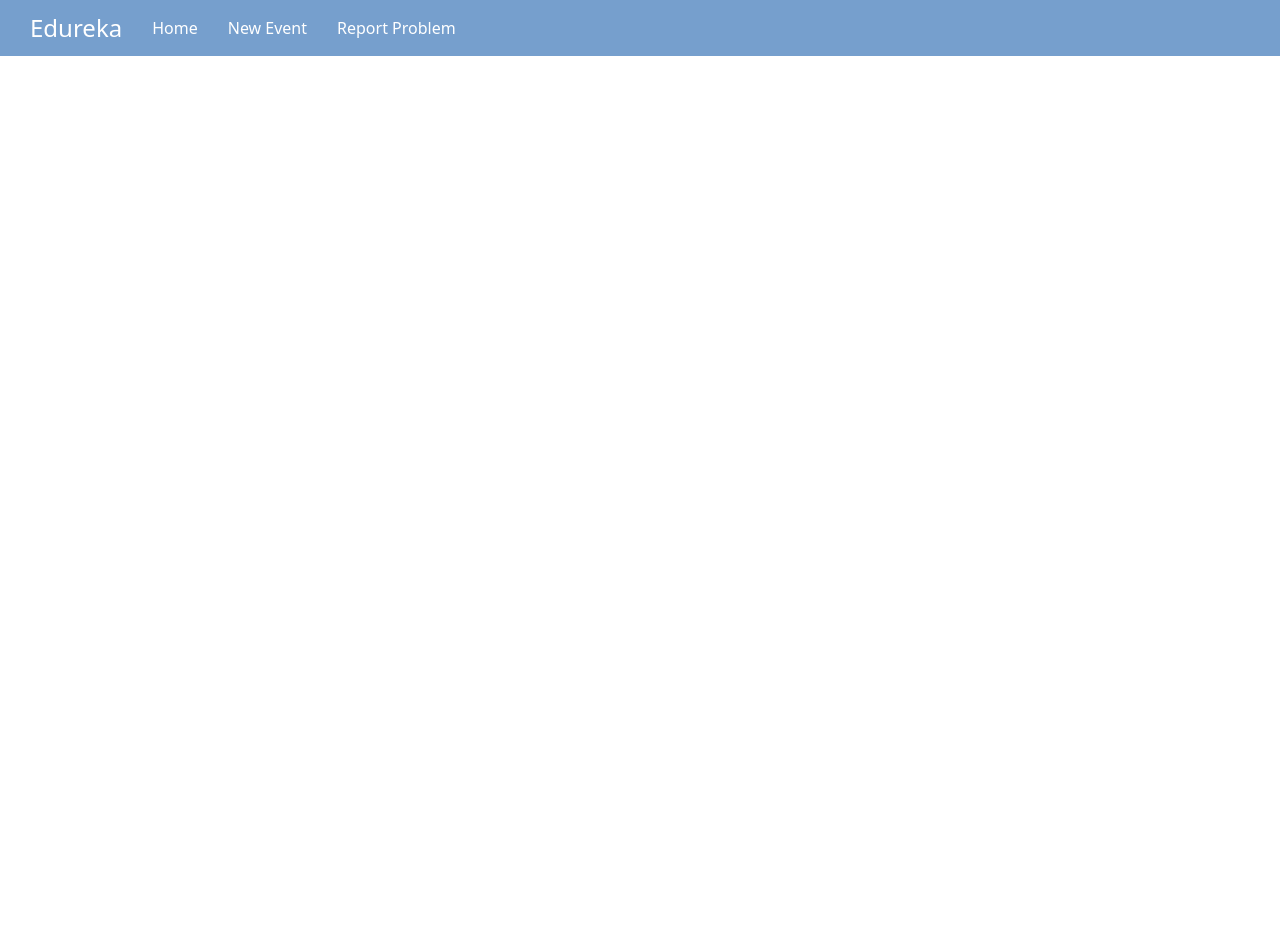
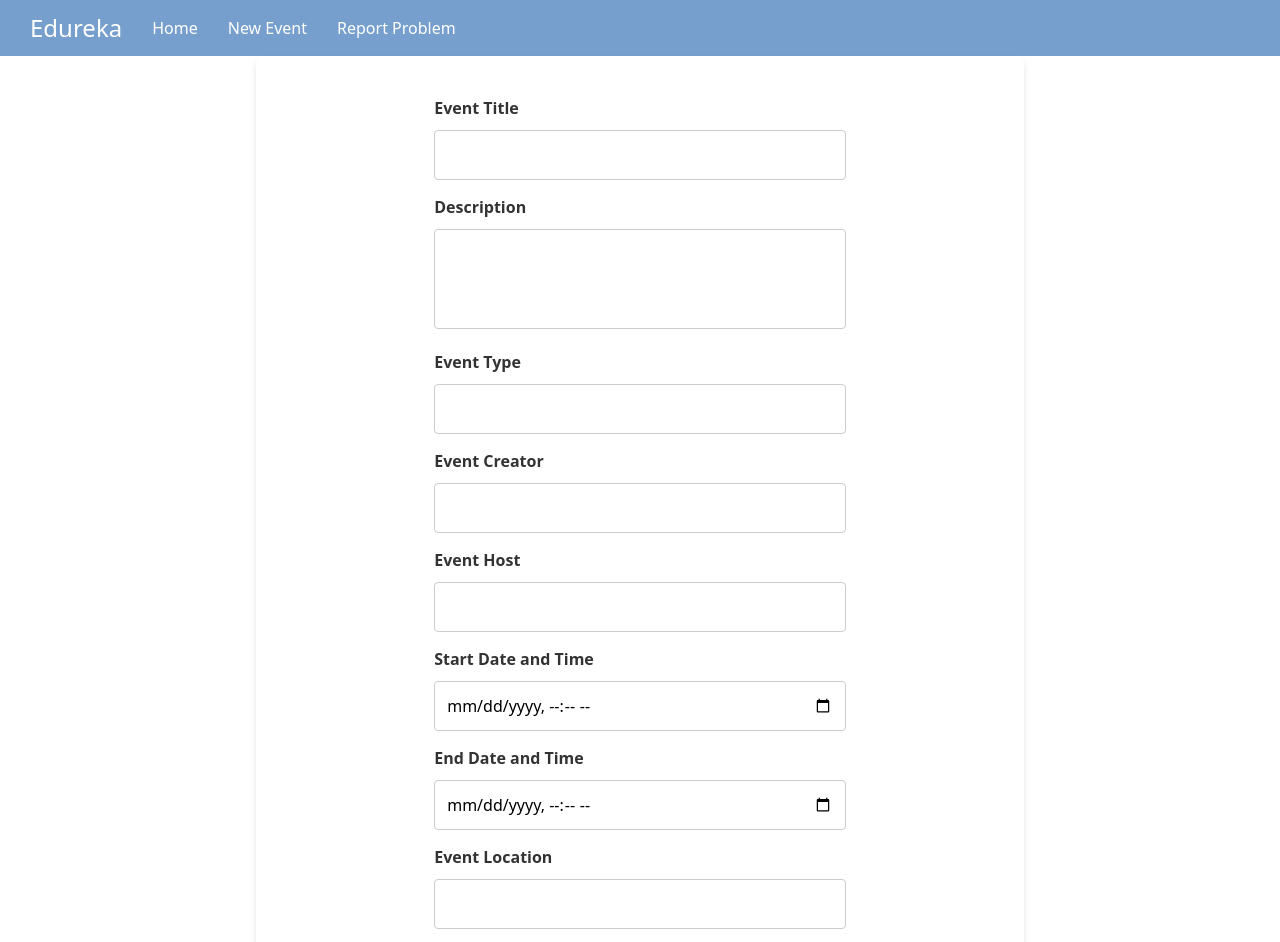
Before and after one commit to EdurekaRPI/front-end, a Next.js app: page /pages/newEvent in a window 1280 px wide. Shown: the top 942 px of the page. Before the commit the page ends 800 px from the top, so only its background shows below. Built offline with nearby package versions, Linux system fonts and the light colour scheme.

Commit message:
New Event template
added the various fields need for a new event

```diff
--- /dev/null
+++ b/src/app/components/newEvent.tsx
@@ -0,0 +1,160 @@
+import React, { useState } from "react";
+import styles from "../styles/newEvent.module.css"; // Ensure path is correct
+
+export function NewEvent() {
+  const [formData, setFormData] = useState({
+    title: "",
+    description: "",
+    typeOfEvent: "",
+    eventCreator: "",
+    eventHost: "",
+    startDateTime: "",
+    endDateTime: "",
+    location: "",
+    club: "",
+  });
+
+  const handleChange = (e: any) => {
+    const { name, value } = e.target;
+    setFormData({ ...formData, [name]: value });
+  };
+
+  const handleSubmit = (e: any) => {
+    e.preventDefault();
+    // You can handle form submission here, e.g., send the data to an API
+    console.log(formData);
+  };
+
+  return (
+    <>
+      <div className={styles.formContainer}>
+        <form onSubmit={handleSubmit} className={styles.form}>
+          <div className={styles.formGroup}>
+            <label htmlFor="title" className={styles.formLabel}>
+              Event Title
+            </label>
+            <input
+              type="text"
+              id="title"
+              name="title"
+              value={formData.title}
+              onChange={handleChange}
+              required
+              className={styles.inputText}
+            />
+          </div>
+
+          <div className={styles.formGroup}>
+            <label htmlFor="description" className={styles.formLabel}>
+              Description
+            </label>
+            <textarea
+              id="description"
+              name="description"
+              value={formData.description}
+              onChange={handleChange}
+              required
+              className={styles.textArea}
+            />
+          </div>
+
+          <div className={styles.formGroup}>
+            <label htmlFor="typeOfEvent" className={styles.formLabel}>
+              Event Type
+            </label>
+            <input
+              type="text"
+              id="typeOfEvent"
+              name="typeOfEvent"
+              value={formData.typeOfEvent}
+              onChange={handleChange}
+              required
+              className={styles.inputText}
+            />
+          </div>
+
+          <div className={styles.formGroup}>
+            <label htmlFor="eventCreator" className={styles.formLabel}>
+              Event Creator
+            </label>
+            <input
+              type="text"
+              id="eventCreator"
+              name="eventCreator"
+              value={formData.eventCreator}
+              onChange={handleChange}
+              required
+              className={styles.inputText}
+            />
+          </div>
+
+          <div className={styles.formGroup}>
+            <label htmlFor="eventHost" className={styles.formLabel}>
+              Event Host
+            </label>
+            <input
+              type="text"
+              id="eventHost"
+              name="eventHost"
+              value={formData.eventHost}
+              onChange={handleChange}
+              required
+              className={styles.inputText}
+            />
+          </div>
+
+          <div className={styles.formGroup}>
+            <label htmlFor="startDateTime" className={styles.formLabel}>
+              Start Date and Time
+            </label>
+            <input
+              type="datetime-local"
+              id="startDateTime"
+              name="startDateTime"
+              value={formData.startDateTime}
+              onChange={handleChange}
+              required
+              className={styles.inputDateTime}
+            />
+          </div>
+
+          <div className={styles.formGroup}>
+            <label htmlFor="endDateTime" className={styles.formLabel}>
+              End Date and Time
+            </label>
+            <input
+              type="datetime-local"
+              id="endDateTime"
+              name="endDateTime"
+              value={formData.endDateTime}
+              onChange={handleChange}
+              required
+              className={styles.inputDateTime}
+            />
+          </div>
+
+          <div className={styles.formGroup}>
+            <label htmlFor="location" className={styles.formLabel}>
+              Event Location
+            </label>
+            <input
+              type="text"
+              id="location"
+              name="location"
+              value={formData.location}
+              onChange={handleChange}
+              required
+              className={styles.inputText}
+            />
+          </div>
+
+          <div>
+            <button type="submit" className={styles.submitButton}>
+              Submit Event
+            </button>
+          </div>
+        </form>
+      </div>
+    </>
+  );
+}
--- a/src/app/pages/newEvent/page.tsx
+++ b/src/app/pages/newEvent/page.tsx
@@ -1,12 +1,13 @@
 "use client";
 import Navbar from "../../components/navbar";
 import { PageLoading } from "../../components/pageLoading";
+import { NewEvent } from "../../components/newEvent";
 
 export default function newEvent() {
   return (
     <>
-      <Navbar />
-      <PageLoading />
+      <Navbar/>
+      <NewEvent/>
     </>
   );
 }
--- /dev/null
+++ b/src/app/styles/newEvent.module.css
@@ -0,0 +1,69 @@
+  /* Container to center the form in the middle of the page */
+  .formContainer {
+    margin: 0 20vw 0 20vw;
+    background-color: white;
+    border-radius: 8px;
+    box-shadow: 0 4px 6px rgba(0, 0, 0, 0.1);
+    display: flex;
+    flex-direction: column;
+    align-items: center;
+    padding: 5vh;
+    height: auto;
+  }
+
+  /* Style for form labels */
+  .formLabel {
+    font-size: 1rem;
+    color: #333;
+    margin-bottom: 5px;
+    font-weight: bold;
+  }
+
+  /* Input fields style */
+  .inputText,
+  .inputDateTime,
+  .textArea {
+    width: 100%;
+    padding: 12px;
+    margin: 5px 0 15px 0;
+    border: 1px solid #ccc;
+    border-radius: 4px;
+    font-size: 1rem;
+    box-sizing: border-box;
+  }
+
+  /* Adjust textarea to take up more space */
+  .textArea {
+    height: 100px;
+    resize: none;
+  }
+
+  /* Button styling */
+  .submitButton {
+    padding: 12px 20px;
+    background-color: #4CAF50;
+    color: white;
+    font-size: 1rem;
+    border: none;
+    border-radius: 4px;
+    cursor: pointer;
+    transition: background-color 0.3s ease;
+  }
+
+  .submitButton:hover {
+    background-color: #45a049;
+  }
+
+  /* Optional: Error styling if needed */
+  .inputInvalid {
+    border: 1px solid red;
+  }
+
+  .inputValid {
+    border: 1px solid green;
+  }
+
+  .submitButtonDisabled {
+    background-color: #ccc;
+    cursor: not-allowed;
+  }
```
